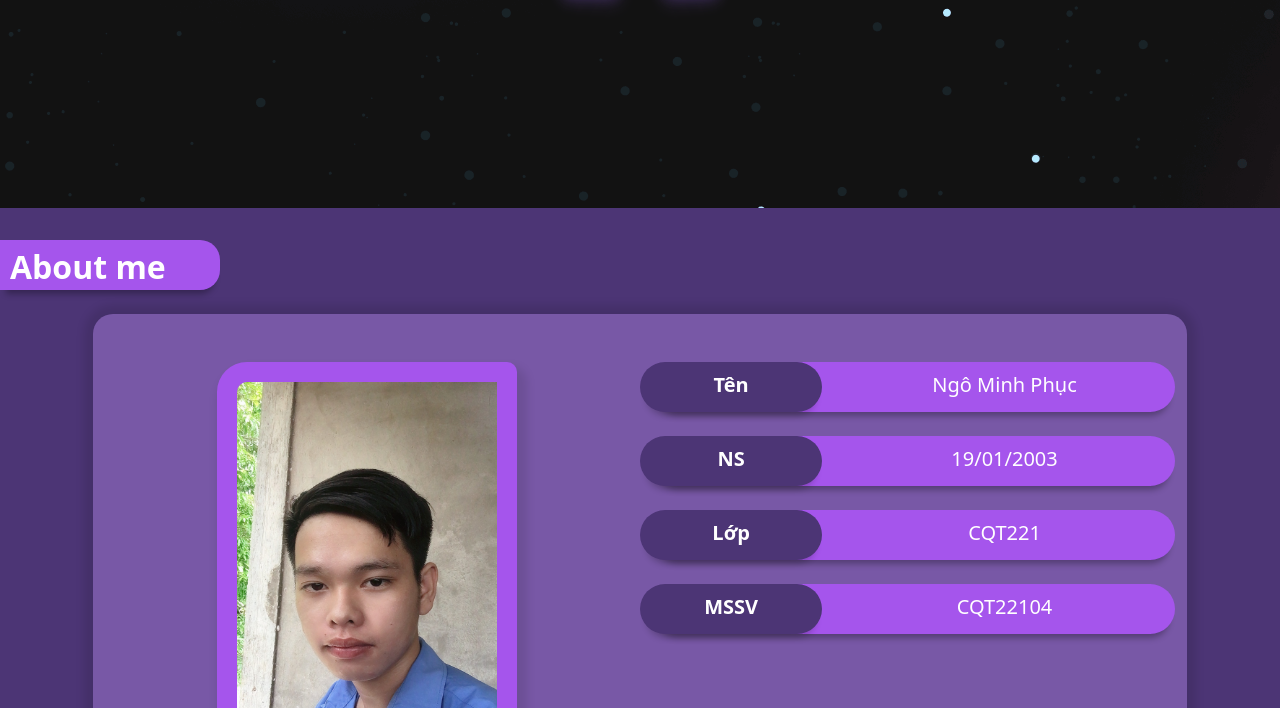
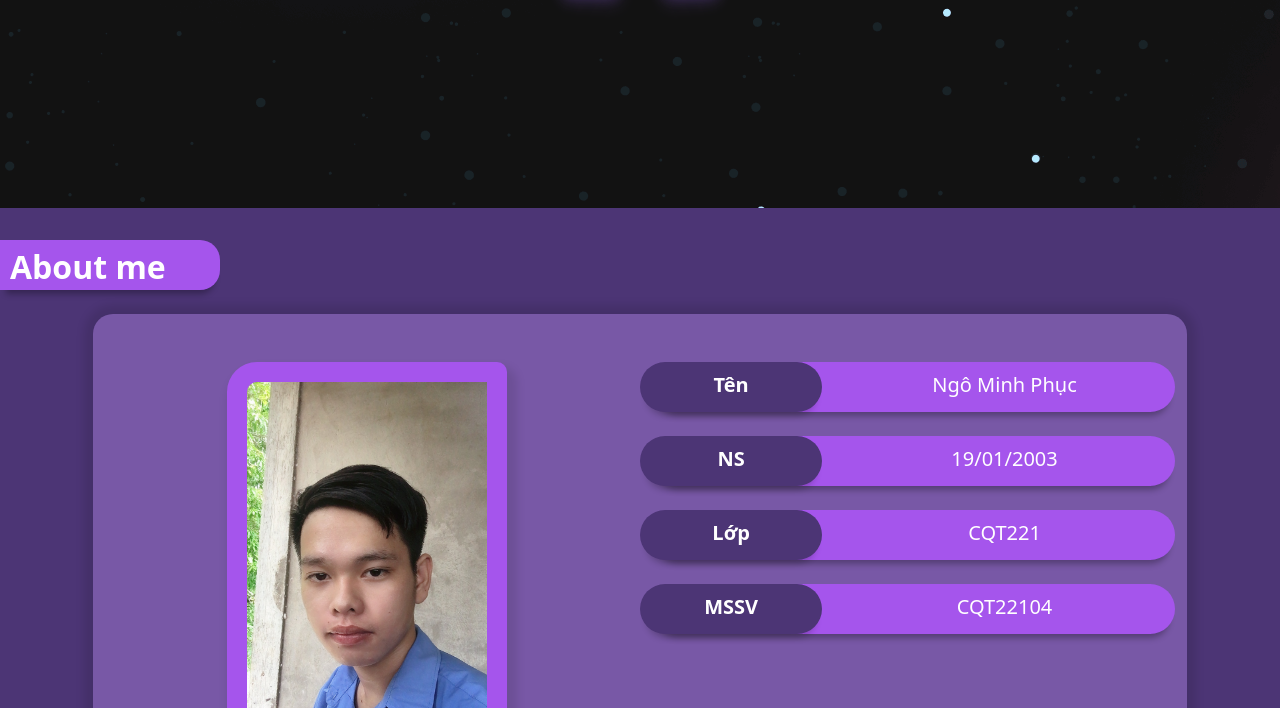
Before and after one commit to MinhPhuc191203/ngominhphuc, a plain HTML site: page index.html in a window 1280 px wide. Shown: the part 592-1300 px from the top of the page. Drawn offline with nearby package versions, Linux system fonts and the light colour scheme.

Commit message:
Update style.css

```diff
--- a/style.css
+++ b/style.css
@@ -92,8 +92,8 @@ html, section{
   border-radius: 20px;
 }
 .row .col-sm-12 .img .avatar{
- width: 300px;
- height: 450px;
+ width: 280px;
+ height: 430px;
  transition:  0.4s ease-in-out;
  box-shadow: 5px 10px 10px 5px rgba(0, 0, 0, 0.1);
 
```
